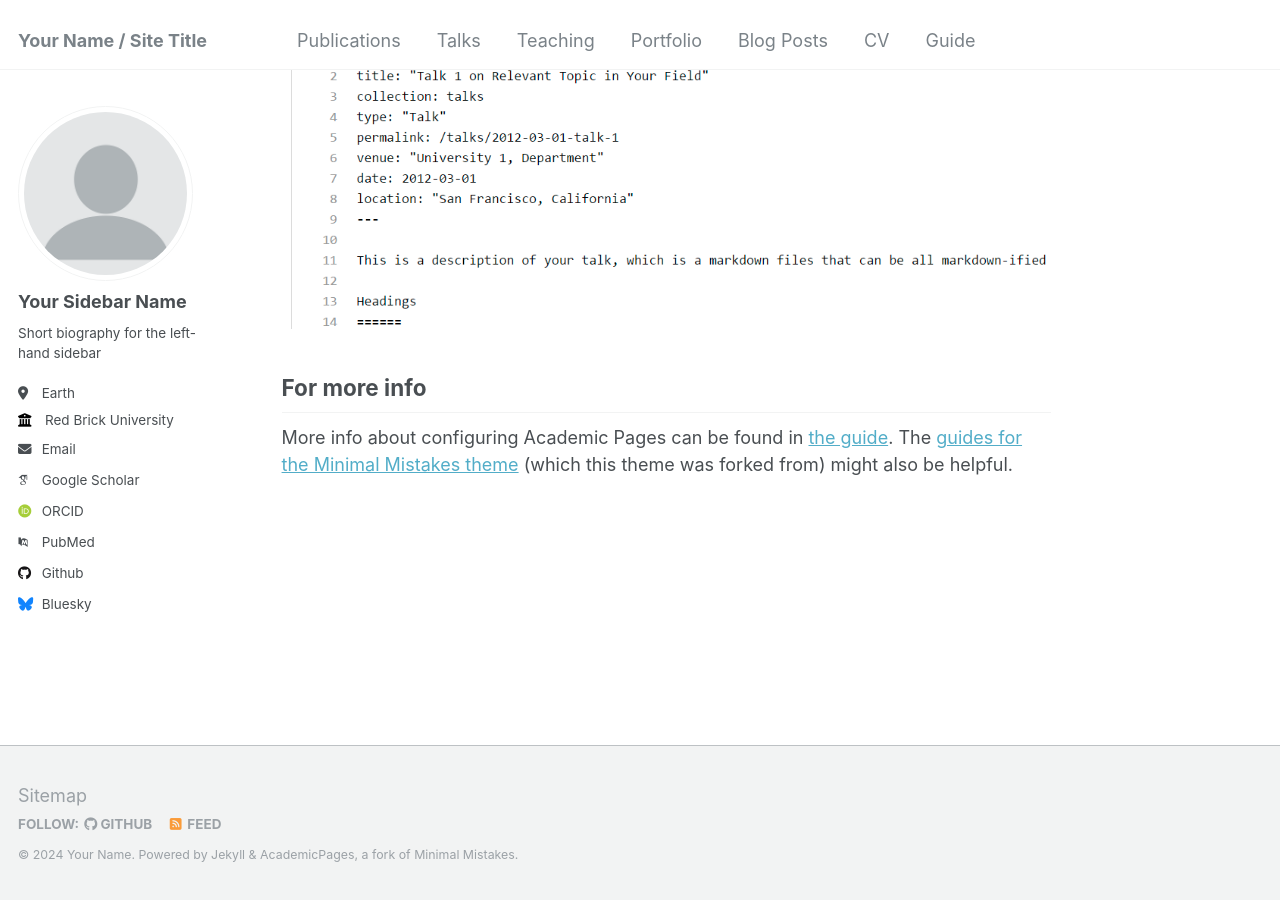
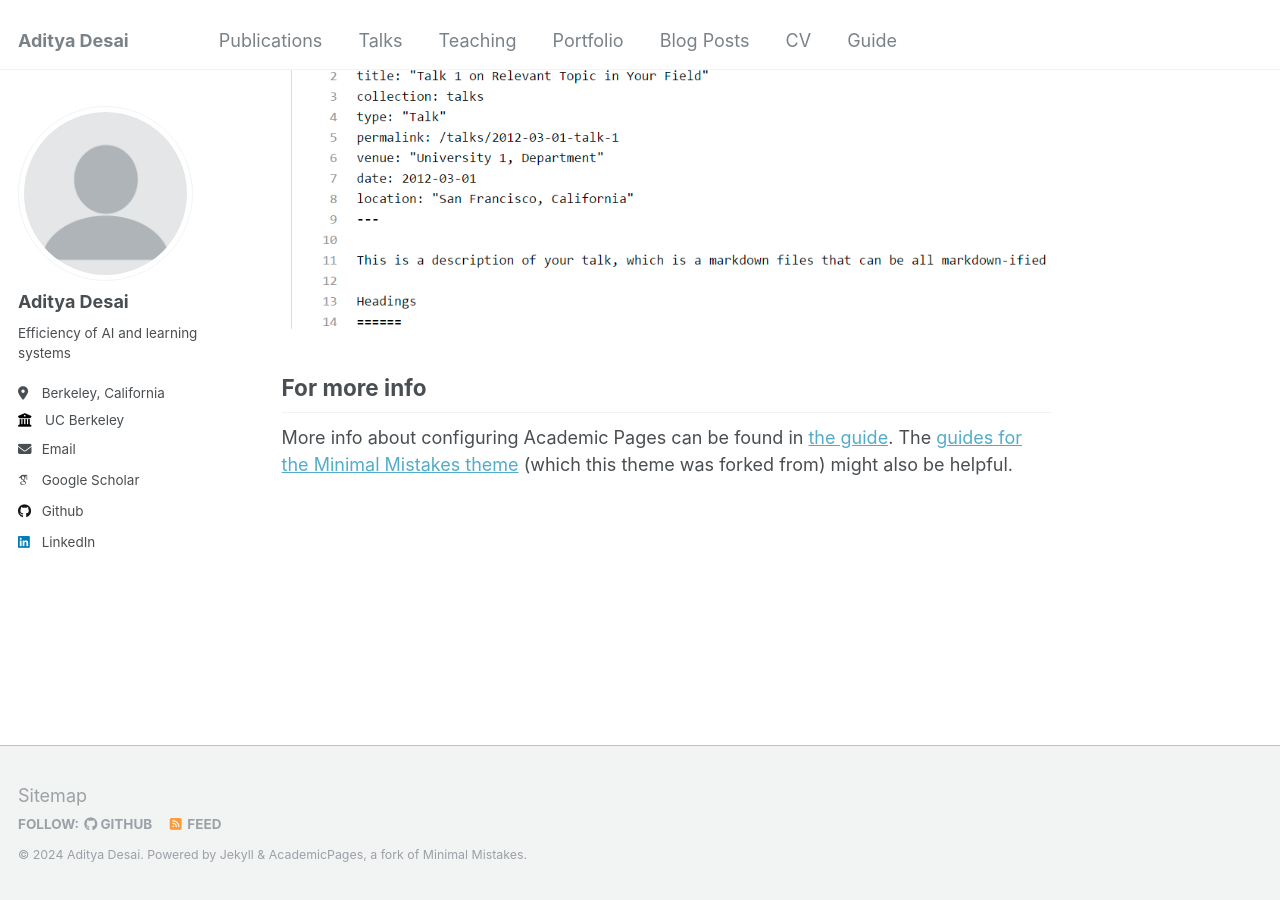
Before and after one commit to apd10/apd10.github.io, a Jekyll site: the page built from _pages/about.md, in a window 1280 px wide and 900 px high, scrolled down 2660 px. Built offline with Jekyll 4.4.1, drawn with Linux system fonts in a browser that asks for light colours; some web fonts are replaced.

Commit message:
Update _config.yml

```diff
--- a/_config.yml
+++ b/_config.yml
@@ -8,13 +8,13 @@
 
 # Basic Site Settings
 locale                   : "en-US"
-title                    : "Your Name / Site Title"
+title                    : "Aditya Desai"
 title_separator          : "-"
-name                     : &name "Your Name"
-description              : &description "personal description"
-url                      : https://academicpages.github.io # the base hostname & protocol for your site e.g. "https://mmistakes.github.io"
+name                     : &name "Aditya Desai"
+description              : &description "Post Doc at University of California, Berkeley"
+url                      : https://apd10.github.io # the base hostname & protocol for your site e.g. "https://mmistakes.github.io"
 baseurl                  : "" # the subpath of your site, e.g. "/blog"
-repository               : "academicpages/academicpages.github.io"
+repository               : "apd10/apd10.github.io"
 
 # Site Author - The following control what appear as part of the author content on the side bar.
 #               If a field is blank the icon and link will not appear, otherwise it will be shown.
@@ -22,33 +22,33 @@ repository               : "academicpages/academicpages.github.io"
 author:
   # Biographic information
   avatar           : "profile.png"
-  name             : "Your Sidebar Name"
+  name             : "Aditya Desai"
   pronouns         : # example: "she/her"
-  bio              : "Short biography for the left-hand sidebar"
-  location         : "Earth"
-  employer         : "Red Brick University"
+  bio              : "Efficiency of AI and learning systems"
+  location         : "Berkeley, California"
+  employer         : "UC Berkeley"
   uri              : # URL
-  email            : "none@example.org"
+  email            : "apdesai@berkeley.edu"
 
   # Academic websites
-  arxiv            : # URL - Update with the correct link to your profile
-  googlescholar    : "https://scholar.google.com/citations?user=PS_CX0AAAAAJ"
+  arxiv            :
+  googlescholar    : "https://scholar.google.com/citations?user=ymdbDZwAAAAJ&hl=en"
   impactstory      : # URL
-  orcid            : "http://orcid.org/yourorcidurl"
+  orcid            :
   semantic         : # URL
-  pubmed           : "https://www.ncbi.nlm.nih.gov/pubmed/?term=john+snow"
+  pubmed           :
   researchgate     : # URL
 
   # Repositories and software development
   bitbucket        : # Username - Update with your username on the site
   codepen          : # Username
   dribbble         : # Username
-  github           : "academicpages"
+  github           : "apd10"
   kaggle           : # Username
   stackoverflow    : # User number or user number and name (i.e., use "1" or "1/jeff-atwood")
 
   # Social media
-  bluesky          : "bsky.app" # Replace this with you Bluesky username
+  bluesky          : # Replace this with you Bluesky username
   facebook         : # Username
   flickr           : # Username
   foursquare       : # Username
@@ -57,7 +57,7 @@ author:
   keybase          : # Username
   instagram        : # Username
   lastfm           : # Username
-  linkedin         : # Username
+  linkedin         : aditya-desai-ai # Username
   mastodon         : # URL
   medium           : # URL
   pinterest        : # Username
```
